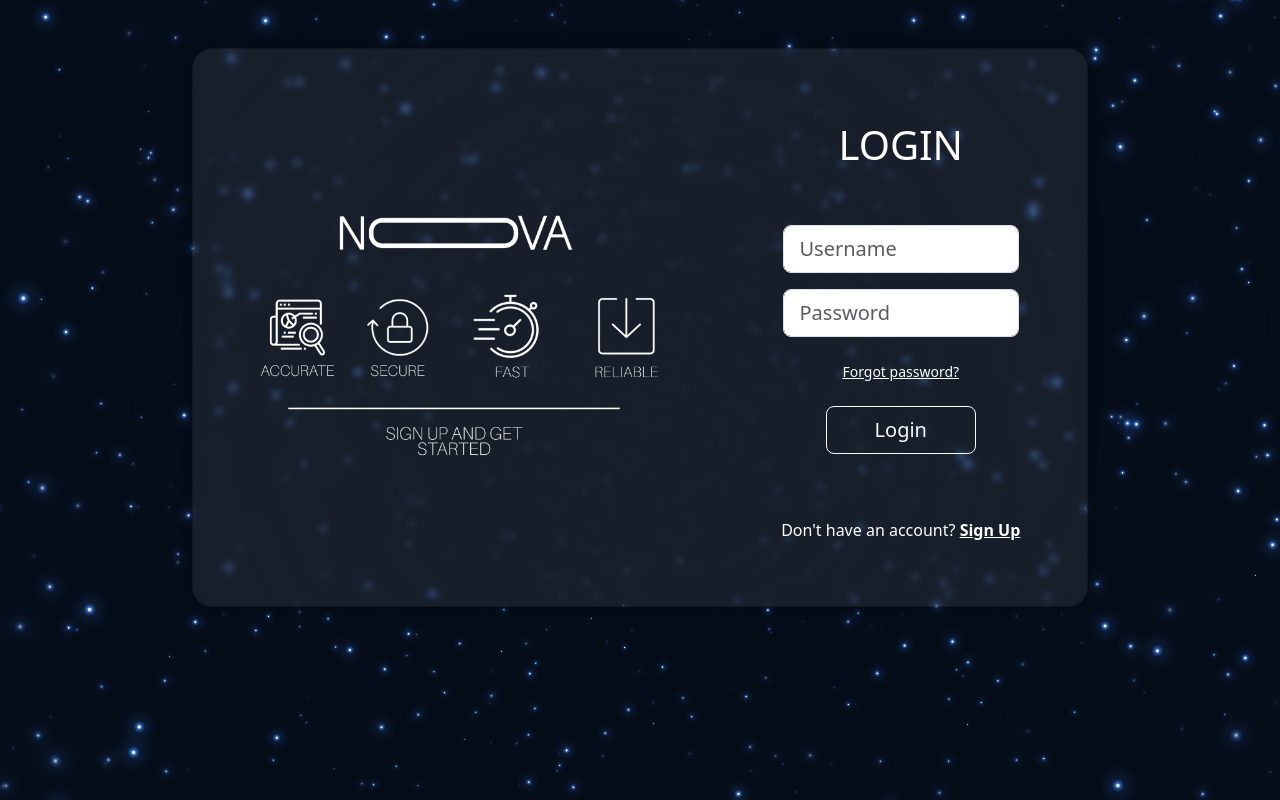
After one commit to AKMalice/MarksManagementSystem, a Django app: template home/templates/home/login.html in a window 1280 px wide. The commit adds this page. Run offline with Django 3.2, Linux system fonts and the light colour scheme; the template is opened without the code that fills it, so the values that code supplies are empty.

Commit message:
Added Login Page

```diff
--- a/home/templates/home/homepage.html
+++ b/home/templates/home/homepage.html
@@ -39,7 +39,7 @@
 
 <div class="text-center my-5 pt-5">
     <button class="btn btn-lg btn-light ">
-        <a href="{% url 'homepage' %}" class="text-decoration-none text-dark">Get Started</a>
+        <a href="{% url 'login' %}" class="text-decoration-none text-dark">Get Started</a>
     </button>
 </div>
 
--- /dev/null
+++ b/home/templates/home/login.html
@@ -0,0 +1,46 @@
+{% extends "base.html" %}
+
+{% block content %}
+
+<div class="card container mt-5 my-4 text-center">
+
+
+    <div class="row  justify-content-center align-items-center">
+        {%load static%}
+        <div class="col"> <img src="{%static '../static/images/lgimg.png'%}"
+            class="img-fluid" alt="Sample image"></div>
+      <div class="col-12 col-md-8 col-lg-6 col-xl-5">
+        <div class=" text-white" >
+          <div class=" p-5 text-center">
+
+            <div class="mb-md-5 mt-md-4 pb-3">
+
+              <h2 class="display-6 mb-5 text-uppercase">Login</h2>
+
+              <div class="form-outline form-white p-2">
+                <input type="email" placeholder="Username" class="form-control form-control-lg" />
+              </div>
+
+              <div class="form-outline form-white p-2">
+                <input type="password" placeholder="Password" class="form-control form-control-lg" />
+              </div>
+
+              <p class="small mt-3 pb-lg-2"><a class="text-white" href="#!">Forgot password?</a></p>
+
+              <button class="btn btn-outline-light btn-lg px-5" type="submit">Login</button>
+
+            </div>
+
+            <div>
+              <p>Don't have an account? <a href="{%url 'signup' %}" class="text-white fw-bold">Sign Up</a>
+              </p>
+            </div>
+
+          </div>
+        </div>
+      </div>
+    </div>
+
+  </div>
+
+{% endblock %}
--- a/home/views.py
+++ b/home/views.py
@@ -3,3 +3,9 @@ from django.http import HttpResponse
 
 def home(request):
     return render(request,'home/homepage.html',{})
+
+def login(request):
+    return render(request,'home/login.html',{})
+
+def signup(request):
+    return render(request,'home/signup.html',{})
--- a/mmsystem/urls.py
+++ b/mmsystem/urls.py
@@ -20,5 +20,7 @@ from home import views as homeviews
 
 urlpatterns = [
     path('admin/', admin.site.urls),
-    path('',homeviews.home,name="homepage")
+    path('',homeviews.home,name="home-page"),
+    path('login',homeviews.login,name="login"),
+    path('signup',homeviews.signup,name="signup")
 ]
--- a/static/animation/animation.css
+++ b/static/animation/animation.css
@@ -11,3 +11,17 @@ body {
     left: 0;
     z-index: -9999;
   }
+
+  .card {
+
+    border: 1px solid rgba(0, 0, 0, 0.25);
+    border-radius: 20px;
+    background-color: rgba(255, 255, 255, 0.074);
+    box-shadow: 0 0 10px 1px rgba(0, 0, 0, 0.25);
+
+    backdrop-filter: blur(3px);
+  }
+
+  .container {
+    max-width: 70% !important;
+ }
```
Also changed, not shown: home/templates/home/signup.html (added, +46 -0 lines), mmsystem/settings.py (added, +132 -0 lines), static/images/lgimg.png (added), 1 other file.
